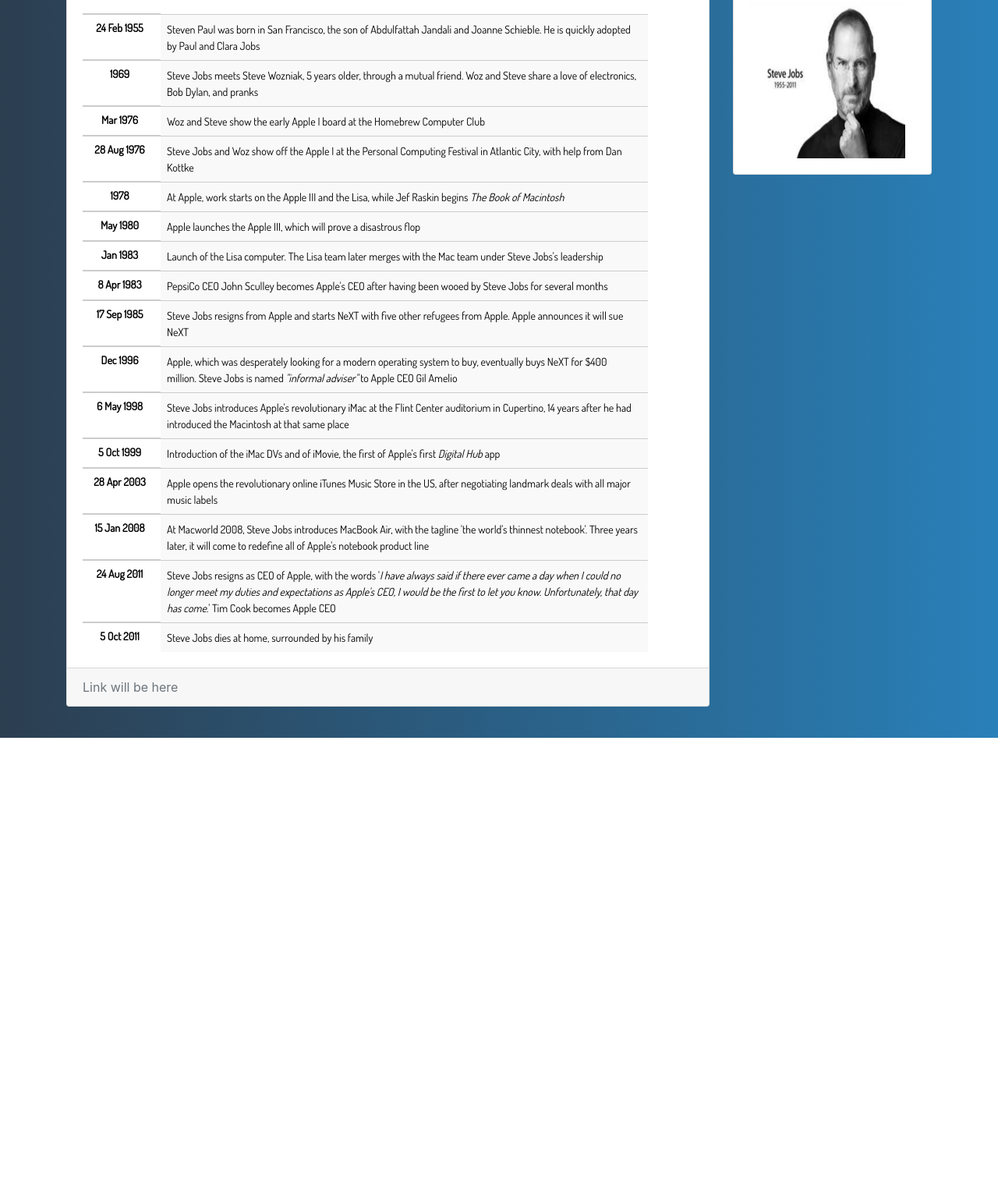
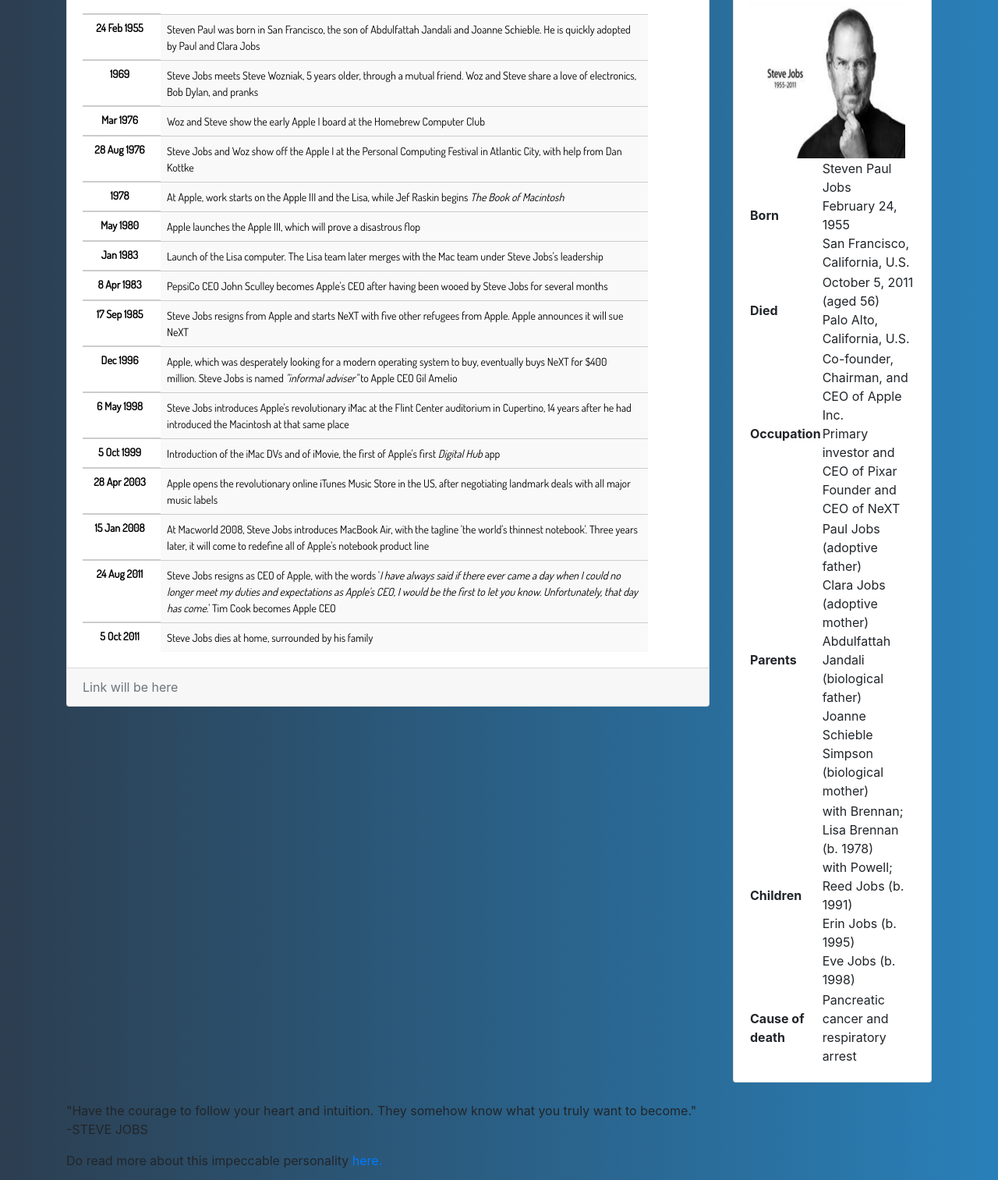
Before and after one commit to PrinceGarg23/Tribute-to-Steve-Jobs, a plain HTML site: page index.html in a window 1280 px wide. Shown: the part 785-2298 px from the top of the page at 78% size. Before the commit the page ends 1731 px from the top, so only its background shows below. Drawn offline with nearby package versions, Linux system fonts and the light colour scheme.

Commit message:
Update index.html

```diff
--- a/index.html
+++ b/index.html
@@ -98,13 +98,63 @@
                 <div class="card-body">
                   <div class="displayBox scroll-box" id="fileContent">
                     <img src="1.jpg" id="passport">
+                    <table class="info">
+                      <tbody>
+                        <tr>
+                        <th>
+                            Born
+                        </th>
+                            <td>Steven Paul Jobs<br>
+                        February 24, 1955<br>
+                    San Francisco, California, U.S.
+                        </td>
+                        </tr>
+                        <tr>
+                        <th>
+                            Died</th>
+                        <td>
+                              October 5, 2011 (aged 56)<br>
+                    Palo Alto, California, U.S.</td></tr>
+                        <tr>
+                        <th> Occupation</th>
+                        <td>Co-founder, Chairman, and CEO of Apple Inc.<br>
+                    Primary investor and CEO of Pixar<br>
+                    Founder and CEO of NeXT</td></tr>
+                        <tr>
+                        <th>Parents</th>
+                        <td>
+                    Paul Jobs (adoptive father)<br>
+                    Clara Jobs (adoptive mother)<br>
+                    Abdulfattah Jandali
+                    (biological father)<br>
+                    Joanne Schieble Simpson (biological mother)</td></tr>
+                        <tr>
+                        <th>Children</th>
+                        <td>	with Brennan;<br>
+                    Lisa Brennan (b. 1978)<br>
+                    with Powell;<br>
+                    Reed Jobs (b. 1991)<br>
+                    Erin Jobs (b. 1995)<br>
+                    Eve Jobs (b. 1998)</td></tr>
+                        <tr>
+                        <th> Cause of <br> death</th>
+                        <td>	Pancreatic cancer and <br> respiratory arrest</td></tr>
+                    </tbody>
+                    </table>
                   </div>
                 </div>
             </div>
         </div>
 
       </div>
-      <p>
+      <div id="footer">
+
+        <div id="quote"> <p>"Have the courage to follow your heart and intuition. They somehow know what you truly want to become."<br>
+            -STEVE JOBS</p>
+            <p>Do read more about this impeccable personality <a href="https://en.wikipedia.org/wiki/Steve_Jobs">here.</a></p></div>
+
+    </div>
+      </div>
     <!-- Optional JavaScript -->
     <!-- jQuery first, then Popper.js, then Bootstrap JS -->
     <script src="https://code.jquery.com/jquery-3.3.1.slim.min.js" integrity="sha384-q8i/X+965DzO0rT7abK41JStQIAqVgRVzpbzo5smXKp4YfRvH+8abtTE1Pi6jizo" crossorigin="anonymous"></script>
```
